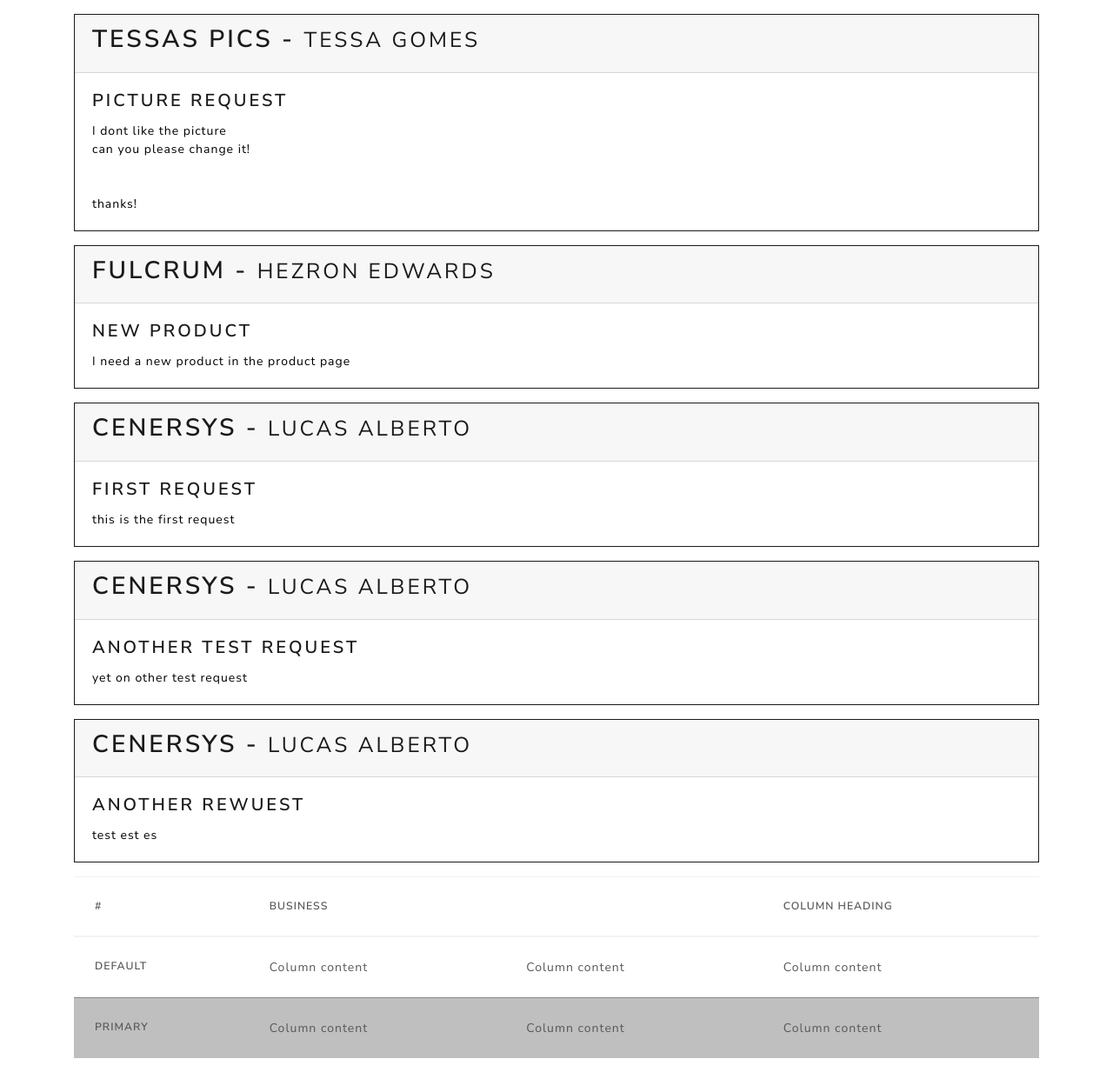
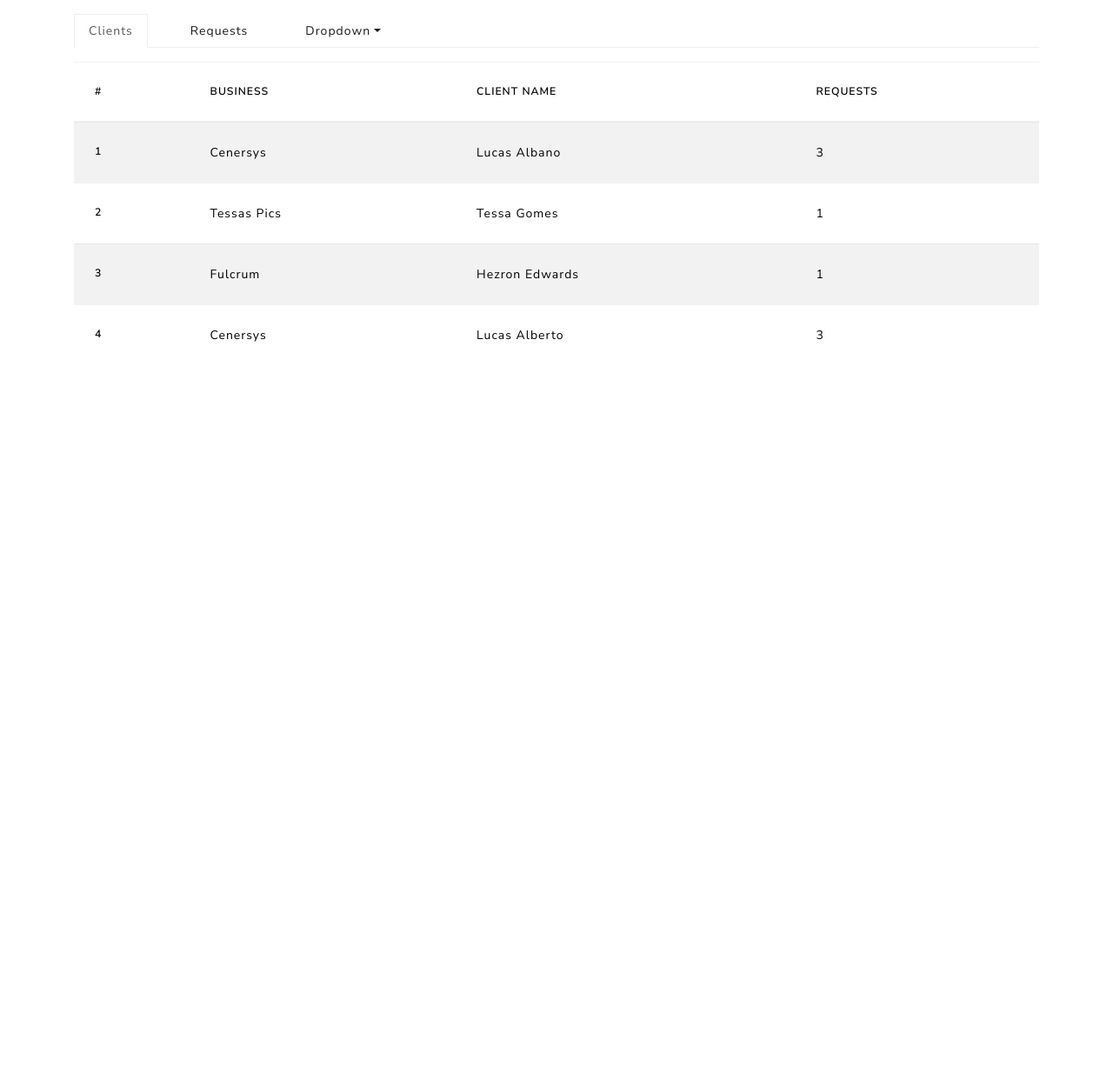
Before and after one commit to LAmango/fulcrumportal, a Flask app: page / in a window 1280 px wide. Shown: the part 89-1322 px from the top of the page at 87% size. After the commit the page ends 482 px from the top, so only its background shows below. Run offline with Flask 2, Linux system fonts and the light colour scheme; a user stored in the database is signed in; data comes from the database, SQL or seed files in the repository; both versions use the stored data as it was after the commit; some libraries are stand-ins or nearby versions.

Commit message:
main page work

```diff
--- a/fulcrumportal/routes.py
+++ b/fulcrumportal/routes.py
@@ -12,8 +12,9 @@ from flask_login import login_user, current_user, login_required, logout_user
 @app.route("/home")
 @login_required
 def home():
-    requests = Requests.query.all()
-    return render_template('home.html', Title='Home', requests=requests)
+    users = User.query.all()
+    #num_requests = Requests
+    return render_template('home.html', Title='Home', users=users, num_requests=1)
 
 
 @app.route("/login", methods=["GET", "POST"])
--- a/fulcrumportal/templates/home.html
+++ b/fulcrumportal/templates/home.html
@@ -1,38 +1,34 @@
 {% extends "main.html" %}
-{% block content %}
+{% block clients %}
     <div class="container pt-3">
-    {% for request in requests %}
-    <div class="card border-primary mb-3" style="color: #000;">
-      <div class="card-header"><h2 class="">{{ request.user_business }} - <small>{{ request.user_fullname }}</small></h2></div>
-      <div class="card-body">
-        <h4 class="card-title"><a href="{{ url_for('requests', request_id=request.id) }}">{{ request.request_title }}</a></h4>
-        <p class="card-text card-content">{{ request.request_body }}</p>
-      </div>
-    </div>
-    {% endfor %}
-    <table class="table table-hover">
+{#    {% for request in requests %}#}
+{#    <div class="card border-primary mb-3" style="color: #000;">#}
+{#      <div class="card-header"><h2 class="">{{ request.user_business }} - <small>{{ request.user_fullname }}</small></h2></div>#}
+{#      <div class="card-body">#}
+{#        <h4 class="card-title"><a href="{{ url_for('requests', request_id=request.id) }}">{{ request.request_title }}</a></h4>#}
+{#        <p class="card-text card-content">{{ request.request_body }}</p>#}
+{#      </div>#}
+{#    </div>#}
+{#    {% endfor %}#}
+    <table class="table table-hover table-striped" style="color: black">
       <thead>
         <tr>
           <th scope="col">#</th>
           <th scope="col">Business</th>
-          <th scope="col"></th>
-          <th scope="col">Column heading</th>
+          <th scope="col">Client Name</th>
+          <th scope="col">Requests</th>
         </tr>
       </thead>
       <tbody>
+      {% for user in users %}
         <tr>
-          <th scope="row">Default</th>
-          <td>Column content</td>
-          <td>Column content</td>
-          <td>Column content</td>
+          <th scope="row">{{ loop.index }}</th>
+          <td>{{ user.business_name }}</td>
+          <td>{{ user.fullname }}</td>
+          <td>{{ user.requests|length }}</td>
         </tr>
-        <tr class="table-primary">
-          <th scope="row">Primary</th>
-          <td>Column content</td>
-          <td>Column content</td>
-          <td>Column content</td>
-        </tr>
+      {% endfor %}
       </tbody>
     </table>
     </div>
-{% endblock content %}
+{% endblock clients %}
--- a/fulcrumportal/templates/main.html
+++ b/fulcrumportal/templates/main.html
@@ -53,6 +53,39 @@
           {% endfor %}
         {% endif %}
       {% endwith %}
+        <div class="container pt-3">
+            <ul class="nav nav-tabs" style="color: black">
+              <li class="nav-item">
+                <a class="nav-link active show" data-toggle="tab" href="#clients">Clients</a>
+              </li>
+              <li class="nav-item">
+                <a class="nav-link" data-toggle="tab" href="#requests">Requests</a>
+              </li>
+              <li class="nav-item dropdown">
+                <a class="nav-link dropdown-toggle" data-toggle="dropdown" href="#" role="button" aria-haspopup="true" aria-expanded="false">Dropdown</a>
+                <div class="dropdown-menu">
+                  <a class="dropdown-item" href="#">Action</a>
+                  <a class="dropdown-item" href="#">Another action</a>
+                  <a class="dropdown-item" href="#">Something else here</a>
+                  <div class="dropdown-divider"></div>
+                  <a class="dropdown-item" href="#">Separated link</a>
+                </div>
+              </li>
+            </ul>
+        </div>
+        <div id="myTabContent" class="tab-content">
+          <div class="tab-pane fade active show" id="clients">
+              {% block clients %}{% endblock %}
+          </div>
+          <div class="tab-pane fade" id="requests">
+          </div>
+          <div class="tab-pane fade" id="dropdown1">
+            <p>Etsy mixtape wayfarers, ethical wes anderson tofu before they sold out mcsweeney's organic lomo retro fanny pack lo-fi farm-to-table readymade. Messenger bag gentrify pitchfork tattooed craft beer, iphone skateboard locavore carles etsy salvia banksy hoodie helvetica. DIY synth PBR banksy irony. Leggings gentrify squid 8-bit cred pitchfork.</p>
+          </div>
+          <div class="tab-pane fade" id="dropdown2">
+            <p>Trust fund seitan letterpress, keytar raw denim keffiyeh etsy art party before they sold out master cleanse gluten-free squid scenester freegan cosby sweater. Fanny pack portland seitan DIY, art party locavore wolf cliche high life echo park Austin. Cred vinyl keffiyeh DIY salvia PBR, banh mi before they sold out farm-to-table VHS viral locavore cosby sweater.</p>
+          </div>
+        </div>
     {% block content %}{% endblock %}
         <script src="static/main.js"></script>
     <script src="https://code.jquery.com/jquery-3.3.1.slim.min.js" integrity="sha384-q8i/X+965DzO0rT7abK41JStQIAqVgRVzpbzo5smXKp4YfRvH+8abtTE1Pi6jizo" crossorigin="anonymous"></script>
```
Also changed, not shown: fulcrumportal/site.db.
